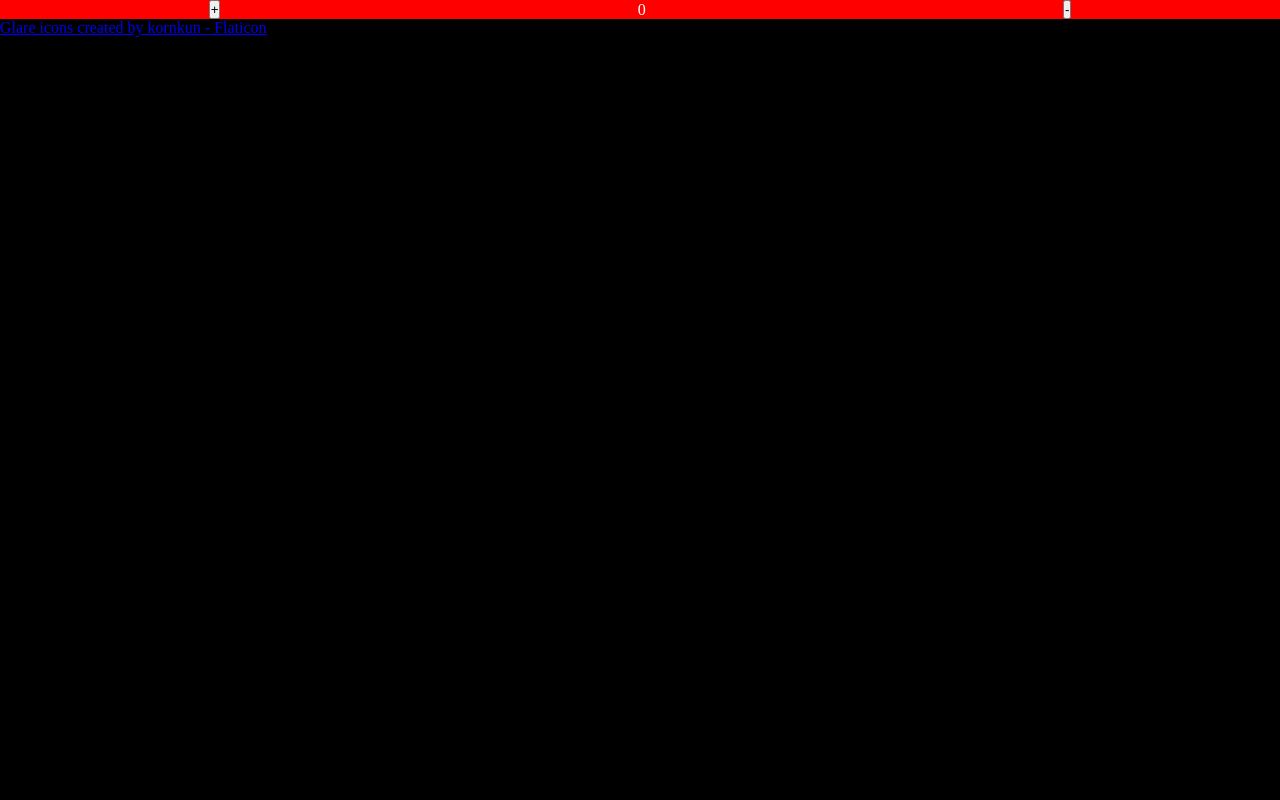
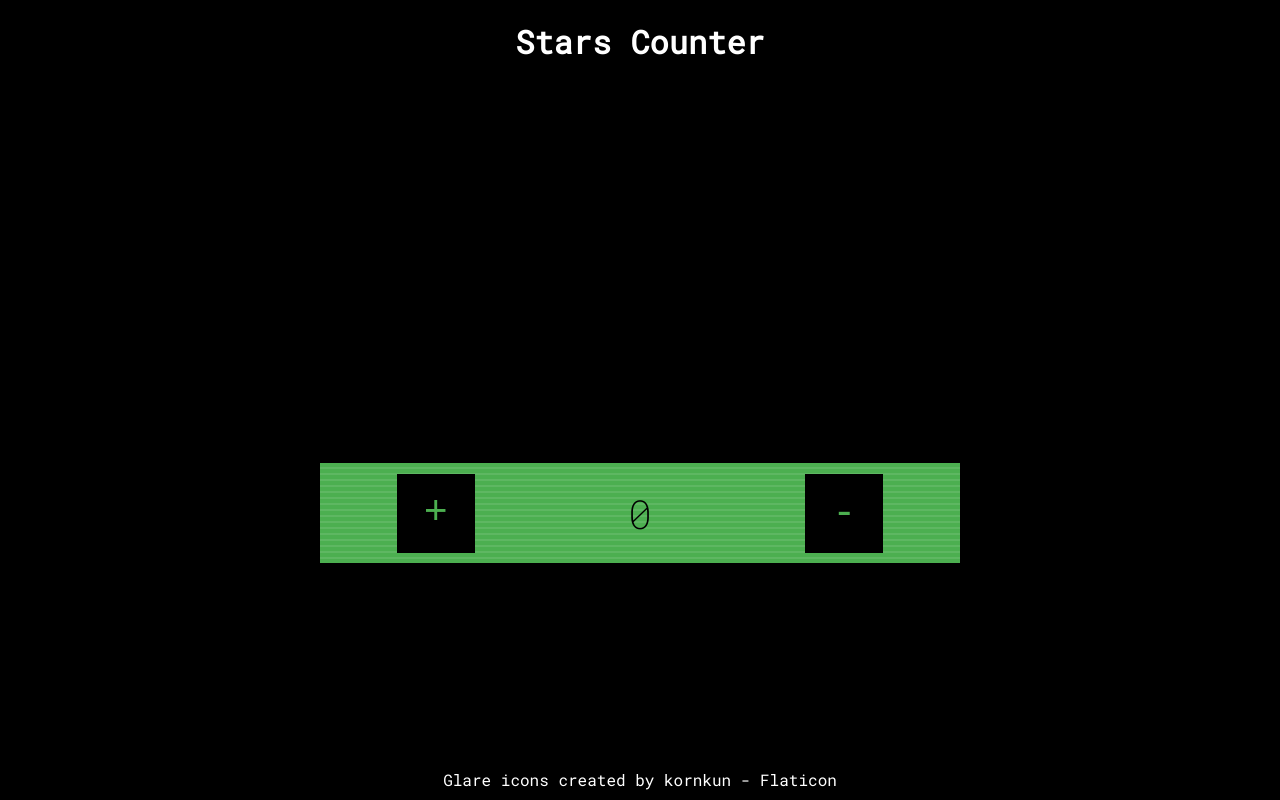
Before and after one commit to Tommaso-Desiato/Stars-Counter, a plain HTML site: page index.html in a window 1280 px wide. Drawn offline with Linux system fonts and the light colour scheme.

Commit message:
codice pulito
sistemato contatore al centro dello schermo e ripulito il codice.
Font cambiato, h1 aggiunto

```diff
--- a/assets/javascript/script.js
+++ b/assets/javascript/script.js
@@ -2,22 +2,25 @@ let counter = 0;
 const counterContainer = document.getElementById("counter-container");
 const starContainer = document.getElementById("star-container");
 
-
-const btnPlus = document.createElement("button");
-btnPlus.innerHTML = "+";
-counterContainer.appendChild(btnPlus);
+const plusButton = createButton("+", incrementCounter);
 
 const display = document.createElement("div");
 display.innerText = counter;
+display.id = "counter";
 counterContainer.appendChild(display);
 
-btnPlus.addEventListener("click", incrementCounter);
 
-const btnMinus = document.createElement("button");
-btnMinus.innerHTML = "-";
-counterContainer.appendChild(btnMinus);
+const minusButton = createButton("-", decrementCounter);
 
-btnMinus.addEventListener("click", decrementCounter);
+//Funzione creata per non ripetere codice
+function createButton(text, clickHandler) {
+  const button = document.createElement("button");
+  button.innerHTML = text;
+  button.addEventListener("click", clickHandler);
+  button.classList.add("button");
+  counterContainer.appendChild(button);
+  return button;
+}
 
 function incrementCounter() {
   counter++;
@@ -64,6 +67,6 @@ function removeStar() {
       stars[stars.length - 1].classList.add("remove");
       setTimeout(function() {
           starContainer.removeChild(stars[stars.length - 1]);
-      }, 500); // Dopo che l'animazione è completata (0.5 secondi), rimuovi la stella
+      }, 500);
   }
 }
--- a/assets/styles/styles.css
+++ b/assets/styles/styles.css
@@ -7,32 +7,95 @@
 body {
   background-color: rgb(0, 0, 0);
   color: white;
+  font-family: 'Roboto Mono', monospace;
+}
+
+#title {
+  text-align: center;
+  margin-top: 20px;
 }
 
 #counter-container {
-  background-color: red;
-  color: white;
+  background-color: #4CAF50;
+  padding: 50px 0;
   display: flex;
   justify-content: space-around;
   align-items: center;
+  margin: auto;
+  margin-top: 50vh;
+  width: 50%;
+  text-align: center;
+  font-weight: 200;
+  position: relative;
+}
+.scanline {
+  position: absolute;
+  width: 100%;
+  top: 0;
+  height: 2px;
+  background: repeating-linear-gradient(0deg, transparent, transparent 4px, rgba(255, 255, 255, 0.1) 4px, rgba(255, 255, 255, 0.1) 6px);
+}
+
+#counter{
+  color: black;
+  font-size: 40px;
+}
+
+.button {
+  font-family: monospace;
+  font-size: 40px;
+  background-color: black;
+  color: #4CAF50;
+  cursor: pointer;
+  padding: 15px 25px;
+  border: 2px solid black;
+}
+
+button:hover {
+  background-color: #4CAF50;
+  color: black;
 }
 
 .star {
-  display: inline-block;
   position: absolute;
   width: 32px;
   height: 32px;
-  margin: 0 5px;
-  z-index: 100;
-  opacity: 0; /* Imposta l'opacità iniziale a 0 */
-  transition: opacity 0.5s ease ; /* Aggiungi un'animazione di fading */
+  z-index: -1;
+  opacity: 0;
+  transition: opacity 0.5s ease ;
 }
 
 .star.show {
-  opacity: 1; /* Imposta l'opacità a 1 quando la classe "show" è presente */
+  opacity: 1;
 }
 
 .star.remove {
-  opacity: 0; /* Imposta l'opacità a 0 per l'animazione di scomparsa */
-  transition: opacity 0.5s ease; /* Aggiungi un'animazione di fading per la scomparsa */
+  opacity: 0;
 }
+
+#footer {
+  position: absolute;
+  bottom: 0;
+  left: 50%;
+  transform: translate(-50%, -50%);
+}
+
+#footer a {
+  text-decoration: none;
+  color: white;
+}
+
+@media  (max-width: 480px) {
+  body {
+    font-size: 13px;
+  }
+
+  #counter {
+    font-size: 30px;
+  }
+
+  .button {
+    font-size: 30px;
+    padding: 10px 20px;
+  }
+}
--- a/index.html
+++ b/index.html
@@ -1,19 +1,30 @@
 <!DOCTYPE html>
 <html lang="en">
   <head>
-  <meta charset="UTF-8">
-  <meta name="viewport" content="width=device-width, initial-scale=1.0">
-  <title>Counter</title>
-  <!--Aggiungere Favicon-->
+    <meta charset="UTF-8" />
+    <meta name="viewport" content="width=device-width, initial-scale=1.0" />
+    <title>Stars Counter</title>
+
+    <link rel="icon" href="assets/img/sparkling.png" type="image/x-icon" />
+    <link rel="stylesheet" href="assets/styles/styles.css" />
+    <link rel="preconnect" href="https://fonts.googleapis.com" />
+    <link rel="preconnect" href="https://fonts.gstatic.com" crossorigin />
+    <link
+      href="https://fonts.googleapis.com/css2?family=Roboto+Mono:wght@100;200;400&display=swap"
+      rel="stylesheet"
+    />
+
     <script src="assets/javascript/script.js" defer></script>
-  <link rel="stylesheet" href="assets/styles/styles.css">
   </head>
   <body>
-  <div id="counter-container"></div>
+    <h1 id="title">Stars Counter</h1>
+    <div id="counter-container" class="scanline"></div>
     <div id="star-container"></div>
 
-  <footer>
-    <a href="https://www.flaticon.com/free-icons/glare" title="glare icons">Glare icons created by kornkun - Flaticon</a>
+    <footer id="footer">
+      <a href="https://www.flaticon.com/free-icons/glare" title="glare icons"
+        >Glare icons created by kornkun - Flaticon</a
+      >
     </footer>
   </body>
 </html>
```
Lines whose indentation alone changed are shown as unchanged.
